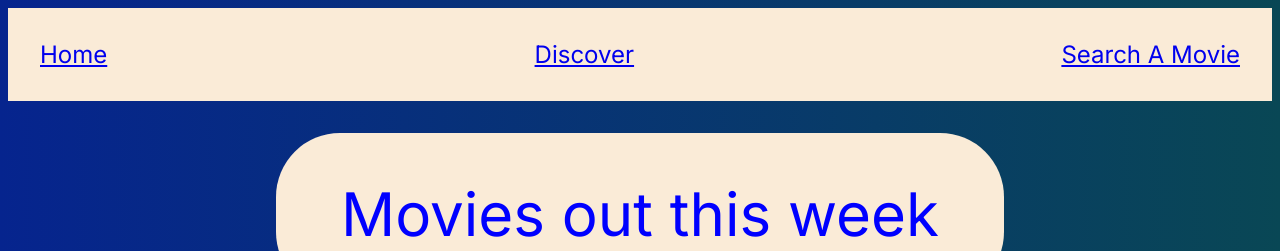
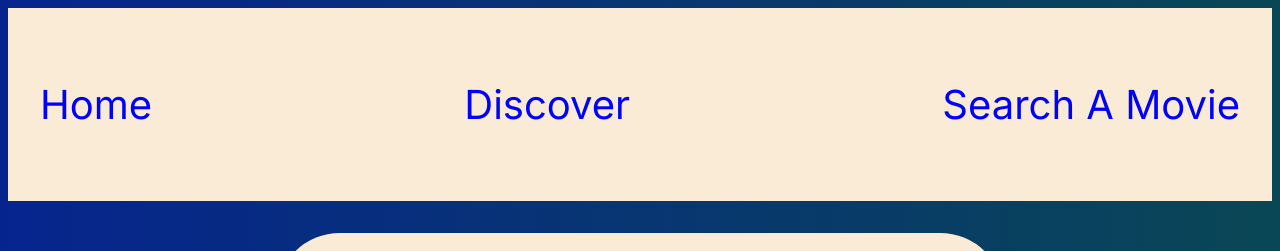
Before and after one commit to carey-andrew/nextjs-MovieAPI-remake, a Next.js app in the folder movie-api/: page / in a window 1280 px wide. Shown: the top 251 px of the page. Built offline with nearby package versions, Linux system fonts and the light colour scheme; no server answers.

Commit message:
removed text decoration from links

```diff
--- a/movie-api/app/components/header/Header.jsx
+++ b/movie-api/app/components/header/Header.jsx
@@ -1,14 +1,13 @@
 import Link from "next/link";
 import "./header.css";
-import "../../../app/globals.css";
 
 export default function Header() {
   return (
     <>
       <div className="nav">
-        <Link href="/">Home</Link>
-        <Link href="Discover">Discover</Link>
-        <Link href="/Search">Search A Movie</Link>
+        <Link href="/"><p>Home</p></Link>
+        <Link href="Discover"><p>Discover</p></Link>
+        <Link href="/Search"><p>Search A Movie</p></Link>
       </div>
     </>
   );
--- a/movie-api/app/components/header/header.css
+++ b/movie-api/app/components/header/header.css
@@ -1,12 +1,19 @@
 .nav {
     color: white;
-    text-decoration: none;
     background-color: antiquewhite;
     display:flex;
     justify-content: space-between;
     padding: 2rem;
     margin-bottom: 2rem;
-    font-size: x-large;
+}
+.nav a {
+    text-decoration: none; /* Remove default underline from links */
+  }
+p {
+    font-size: 40px;
     text-decoration: none;
-    color: inherit;
+    color: blue;
 }
+p:hover {
+    color:rgb(230, 80, 155);
+}
```
